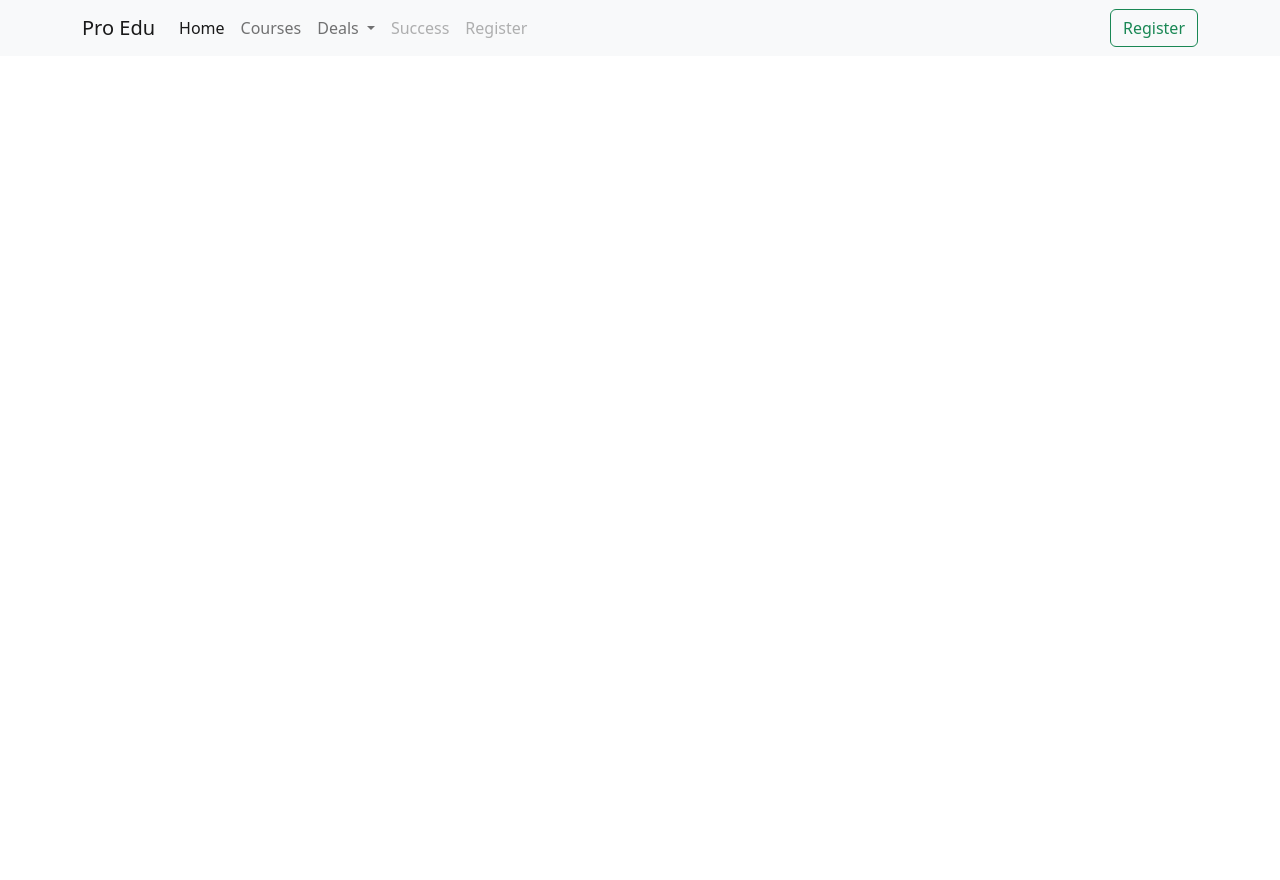
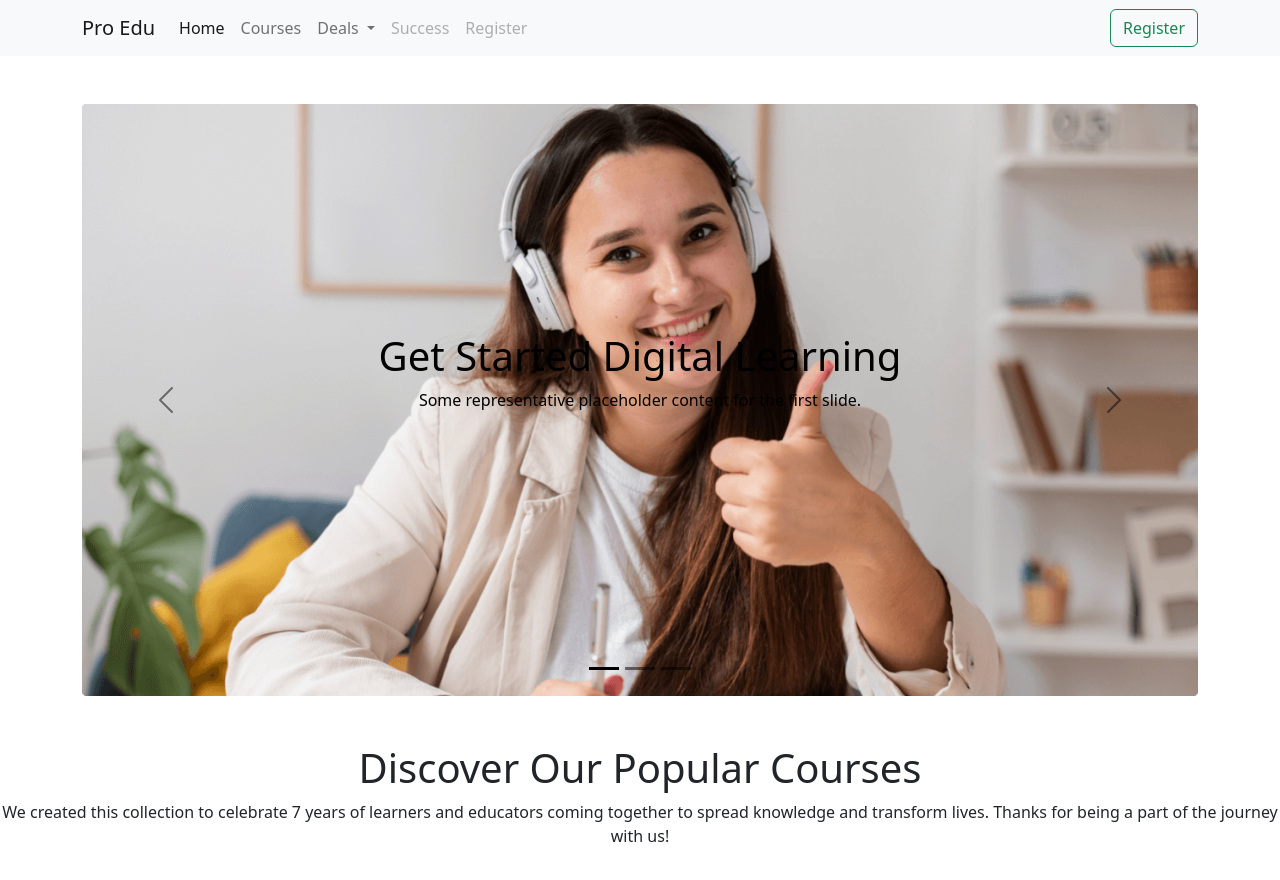
Before and after one commit to Mamun00007/Ed-Tech-My-Company, a plain HTML site: page Index.html in a window 1280 px wide. Before the commit the page ends 800 px from the top, so only its background shows below. Drawn offline with nearby package versions, Linux system fonts and the light colour scheme.

Commit message:
carusel-complete

```diff
--- a/Index.html
+++ b/Index.html
@@ -46,14 +46,61 @@
               </div>
             </div>
           </nav>
+ <!-- Navber End  -->
+
+
+  <!-- Slider start -->
+  <section class="container my-5">
+    <div id="carouselExampleDark" class="carousel carousel-dark slide" data-bs-ride="carousel">
+        <div class="carousel-indicators">
+          <button type="button" data-bs-target="#carouselExampleDark" data-bs-slide-to="0" class="active" aria-current="true" aria-label="Slide 1"></button>
+          <button type="button" data-bs-target="#carouselExampleDark" data-bs-slide-to="1" aria-label="Slide 2"></button>
+          <button type="button" data-bs-target="#carouselExampleDark" data-bs-slide-to="2" aria-label="Slide 3"></button>
+        </div>
+        <div class="carousel-inner">
+          <div class="carousel-item active  " data-bs-interval="10000">
+            <div class="carousel-caption d-flex flex-column content-center justify-content-center ailgn-items-center h-100  "  >
+              <h1>Get Started Digital Learning</h1>
+              <p>Some representative placeholder content for the first slide.</p>
+            </div>
+            <img src="images/cover/cover-1.png" class="d-block w-100 text-dark bg-opacity-25"  alt="...">
+
+          </div>
+          <div class="carousel-item" data-bs-interval="2000"  >
+            <img src="images/rsz_background.png" class="d-block w-100" alt="...">
+            <div class="carousel-caption d-flex flex-column content-center justify-content-center ailgn-items-center h-100  ">
+              <h5>Second slide label</h5>
+              <p>Some representative placeholder content for the second slide.</p>
+            </div>
+          </div>
+          <div class="carousel-item" >
+            <img src="images/cover/cover-3.jpg" class="d-block w-100 " alt="...">
+            <div class="carousel-caption d-flex flex-column content-center justify-content-center ailgn-items-center h-100  ">
+              <h5>Third slide label</h5>
+              <p>Some representative placeholder content for the third slide.</p>
+            </div>
+          </div>
+        </div>
+        <button class="carousel-control-prev" type="button" data-bs-target="#carouselExampleDark" data-bs-slide="prev">
+          <span class="carousel-control-prev-icon" aria-hidden="true"></span>
+          <span class="visually-hidden">Previous</span>
+        </button>
+        <button class="carousel-control-next" type="button" data-bs-target="#carouselExampleDark" data-bs-slide="next">
+          <span class="carousel-control-next-icon" aria-hidden="true"></span>
+          <span class="visually-hidden">Next</span>
+        </button>
+      </div>
+  </section>
+  <!-- slider end -->
     </header>
-    <!-- Navber End  -->
+
     <main>
-        <!-- Background Carusel start  -->
         <section>
-
+          <div  class="text-center my-5 mx-7 ">
+          <h1>Discover Our Popular Courses</h1>
+          <p>We created this collection to celebrate 7 years of learners and educators coming together to spread knowledge and transform lives. Thanks for being a part of the journey with us!</p>
+        </div>
         </section>
-        <!-- BAckground carusel End  -->
     </main>
     <script src="https://cdn.jsdelivr.net/npm/bootstrap@5.2.0/dist/js/bootstrap.bundle.min.js" integrity="sha384-A3rJD856KowSb7dwlZdYEkO39Gagi7vIsF0jrRAoQmDKKtQBHUuLZ9AsSv4jD4Xa" crossorigin="anonymous"></script>
   </body>
```
Also changed, not shown: images/rsz_background.png (added).
